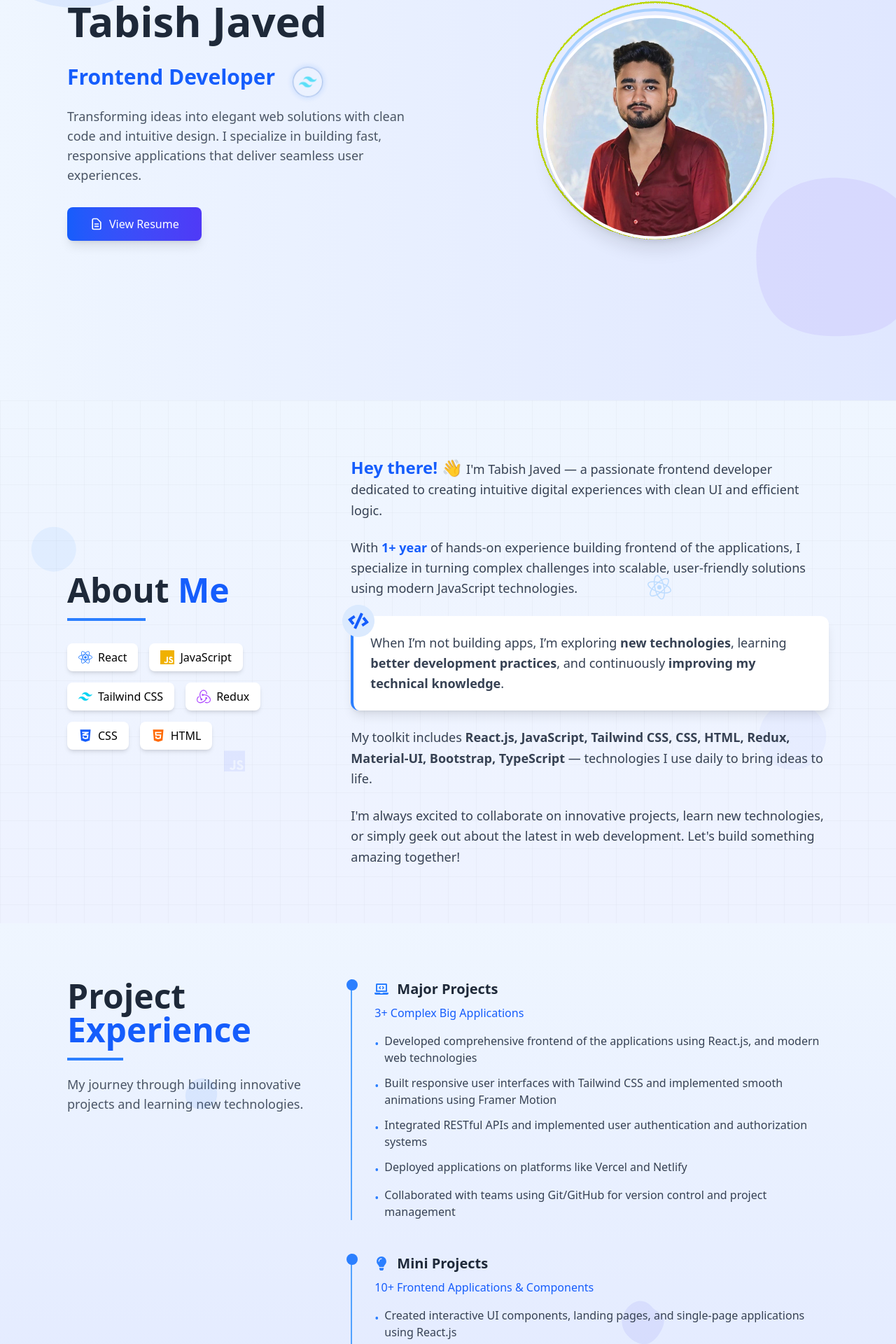
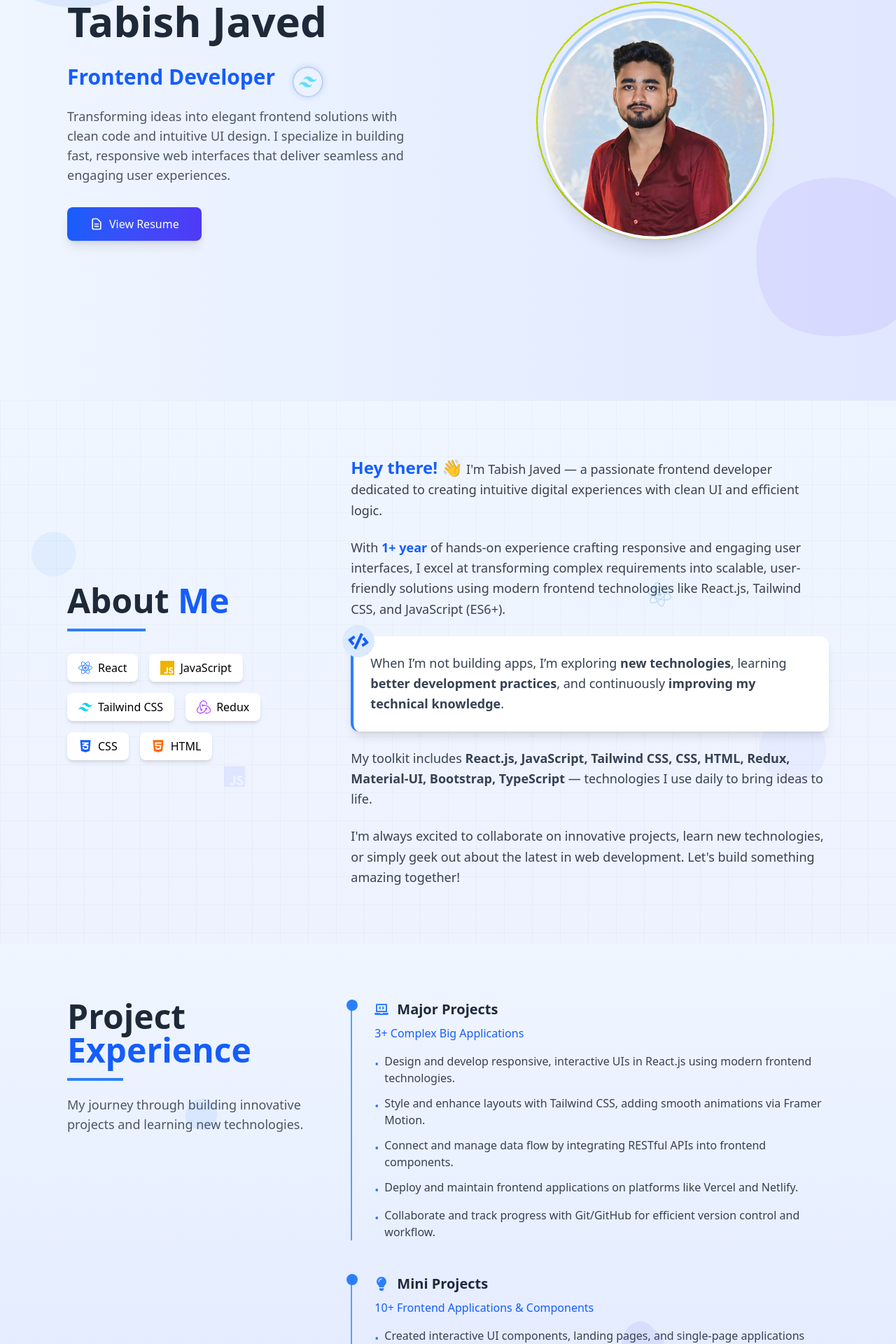
Before and after one commit to tabish-27/Showcase, a React (Vite) app: page / in a window 1280 px wide. Shown: the part 228-2148 px from the top of the page at 70% size. Built offline with nearby package versions, Linux system fonts and the light colour scheme.

Commit message:
Changes in Home, About, Exp

```diff
--- a/src/Components/Pages/About.jsx
+++ b/src/Components/Pages/About.jsx
@@ -34,16 +34,13 @@ const About = () => {
             duration: 10,
             repeat: Infinity,
             ease: "easeInOut",
-            delay: 1
+            delay: 1,
           }}
         />
 
         {/* Animated grid pattern */}
         <div className="absolute inset-0 opacity-10 dark:opacity-5">
-          <svg
-            className="w-full h-full"
-            xmlns="http://www.w3.org/2000/svg"
-          >
+          <svg className="w-full h-full" xmlns="http://www.w3.org/2000/svg">
             <defs>
               <pattern
                 id="grid-pattern"
@@ -117,12 +114,30 @@ const About = () => {
 
             <div className="flex flex-wrap gap-4 mt-8">
               {[
-                { icon: <FaReact className="text-blue-500 text-xl" />, text: "React" },
-                { icon: <SiJavascript className="text-yellow-500 text-xl" />, text: "JavaScript" },
-                { icon: <SiTailwindcss className="text-cyan-400 text-xl" />, text: "Tailwind CSS" },
-                { icon: <SiRedux className="text-purple-500 text-xl" />, text: "Redux" },
-                { icon: <FaCss3Alt className="text-blue-600 text-xl" />, text: "CSS" },
-                { icon: <FaHtml5 className="text-orange-500 text-xl" />, text: "HTML" },
+                {
+                  icon: <FaReact className="text-blue-500 text-xl" />,
+                  text: "React",
+                },
+                {
+                  icon: <SiJavascript className="text-yellow-500 text-xl" />,
+                  text: "JavaScript",
+                },
+                {
+                  icon: <SiTailwindcss className="text-cyan-400 text-xl" />,
+                  text: "Tailwind CSS",
+                },
+                {
+                  icon: <SiRedux className="text-purple-500 text-xl" />,
+                  text: "Redux",
+                },
+                {
+                  icon: <FaCss3Alt className="text-blue-600 text-xl" />,
+                  text: "CSS",
+                },
+                {
+                  icon: <FaHtml5 className="text-orange-500 text-xl" />,
+                  text: "HTML",
+                },
               ].map((item, index) => (
                 <motion.div
                   key={index}
@@ -155,7 +170,9 @@ const About = () => {
               <span className="text-2xl font-bold text-blue-600 dark:text-purple-400">
                 Hey there! 👋
               </span>{" "}
-                I'm Tabish Javed — a passionate frontend developer dedicated to creating intuitive digital experiences with clean UI and efficient logic.
+              I'm Tabish Javed — a passionate frontend developer dedicated to
+              creating intuitive digital experiences with clean UI and efficient
+              logic.
             </motion.p>
 
             <motion.p
@@ -166,9 +183,10 @@ const About = () => {
               <span className="font-semibold text-blue-600 dark:text-purple-400">
                 1+ year
               </span>{" "}
-              of hands-on experience building frontend of the applications, I
-              specialize in turning complex challenges into scalable,
-              user-friendly solutions using modern JavaScript technologies.
+              of hands-on experience crafting responsive and engaging user
+              interfaces, I excel at transforming complex requirements into
+              scalable, user-friendly solutions using modern frontend
+              technologies like React.js, Tailwind CSS, and JavaScript (ES6+).
             </motion.p>
 
             <motion.div
@@ -184,11 +202,17 @@ const About = () => {
               </motion.div>
               <p className="text-lg leading-relaxed">
                 When I’m not building apps, I’m exploring{" "}
-                <span className="font-semibold">new technologies</span>, learning{" "}
-                <span className="font-semibold">better development practices</span>, and continuously{" "}
-                <span className="font-semibold">improving my technical knowledge</span>.
+                <span className="font-semibold">new technologies</span>,
+                learning{" "}
+                <span className="font-semibold">
+                  better development practices
+                </span>
+                , and continuously{" "}
+                <span className="font-semibold">
+                  improving my technical knowledge
+                </span>
+                .
               </p>
-
             </motion.div>
 
             <motion.p
@@ -197,7 +221,8 @@ const About = () => {
             >
               My toolkit includes{" "}
               <span className="font-semibold">
-                React.js, JavaScript, Tailwind CSS, CSS, HTML, Redux, Material-UI, Bootstrap, TypeScript
+                React.js, JavaScript, Tailwind CSS, CSS, HTML, Redux,
+                Material-UI, Bootstrap, TypeScript
               </span>{" "}
               — technologies I use daily to bring ideas to life.
             </motion.p>
--- a/src/Components/Pages/Experience.jsx
+++ b/src/Components/Pages/Experience.jsx
@@ -105,11 +105,11 @@ const Experience = () => {
 
               <ul className="space-y-3 text-gray-700 dark:text-gray-300">
                 {[
-                  "Developed comprehensive frontend of the applications using React.js, and modern web technologies",
-                  "Built responsive user interfaces with Tailwind CSS and implemented smooth animations using Framer Motion",
-                  "Integrated RESTful APIs and implemented user authentication and authorization systems",
-                  "Deployed applications on platforms like Vercel and Netlify",
-                  "Collaborated with teams using Git/GitHub for version control and project management"
+                  "Design and develop responsive, interactive UIs in React.js using modern frontend technologies.",
+                  "Style and enhance layouts with Tailwind CSS, adding smooth animations via Framer Motion.",
+                  "Connect and manage data flow by integrating RESTful APIs into frontend components.",
+                  "Deploy and maintain frontend applications on platforms like Vercel and Netlify.",
+                  "Collaborate and track progress with Git/GitHub for efficient version control and workflow."
                 ].map((item, index) => (
                   <motion.li
                     key={index}
--- a/src/Components/Pages/Home.jsx
+++ b/src/Components/Pages/Home.jsx
@@ -132,9 +132,9 @@ const Home = () => {
           </div>
 
           <p className="text-lg text-gray-600 dark:text-gray-300 mb-8 max-w-lg mx-auto md:mx-0">
-            Transforming ideas into elegant web solutions with clean code and
-            intuitive design. I specialize in building fast, responsive
-            applications that deliver seamless user experiences.
+            Transforming ideas into elegant frontend solutions with clean code and
+            intuitive UI design. I specialize in building fast, responsive web
+            interfaces that deliver seamless and engaging user experiences.
           </p>
 
           <div className="flex gap-4 justify-center md:justify-start">
```
